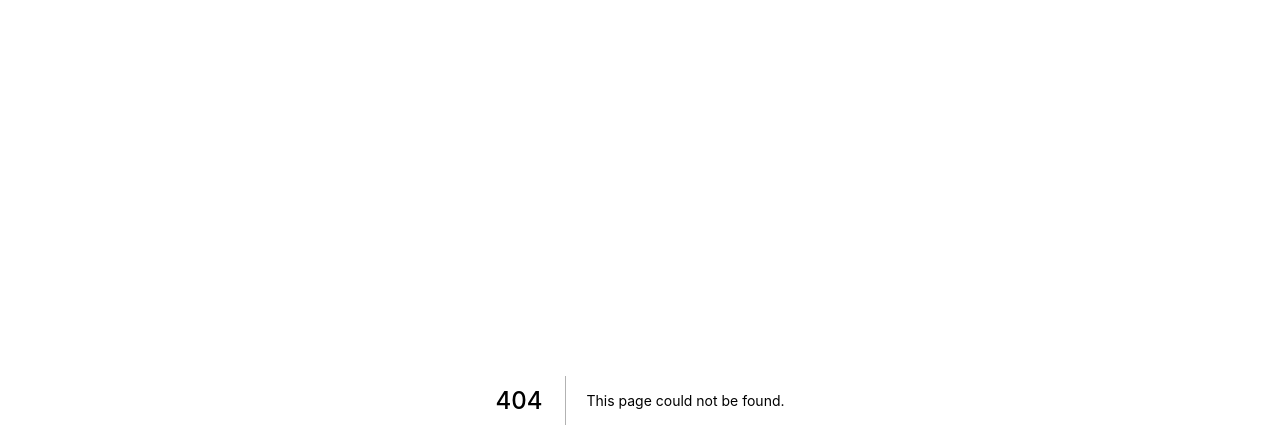
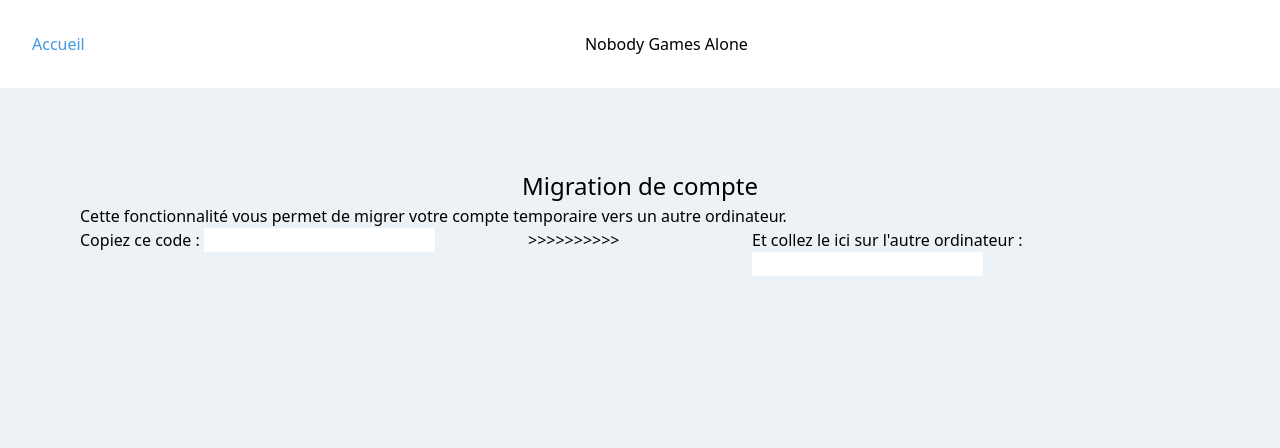
Before and after one commit to Balatzar/nobody-games-alone, a Next.js app: page /users/migrate in a window 1280 px wide. Before the commit this address had no page. Shown: the top 448 px of the page. Built offline with nearby package versions, Linux system fonts and the light colour scheme; no server answers.

Commit message:
Migrate account

```diff
--- a/components/nav.js
+++ b/components/nav.js
@@ -1,10 +1,9 @@
 import Link from "next/link";
 import { useEffect, useState } from "react";
-import { parseCookies } from "nookies";
 import useSwr from "swr";
 
 export default function Nav({ title }) {
-  const {data, error} = useSwr(`/api/users/informations`)
+  const { data, error } = useSwr(`/api/users/informations`);
 
   return (
     <nav>
--- a/pages/dashboard.js
+++ b/pages/dashboard.js
@@ -87,6 +87,15 @@ export default function Dashboard() {
                     );
                   })}
                 </ul>
+                <Link
+                  href={{
+                    pathname: `/users/migrate`,
+                  }}
+                >
+                  <a className="text-right block underline">
+                    Migrer mon compte
+                  </a>
+                </Link>
               </div>
             </div>
             <h4 className="underline mt-5">Mes disponibilités</h4>
--- a/pages/index.js
+++ b/pages/index.js
@@ -139,7 +139,6 @@ export default function IndexPage() {
           <li>
             <b>Index</b>
             <ul className="list-decimal pl-6">
-              <li className="underline">Mettre quelques jeux en avant</li>
               <li>Présenter qui joue a quel jeu (quelques exemples)</li>
               <li>Expliquer le concept du site</li>
             </ul>
@@ -155,7 +154,6 @@ export default function IndexPage() {
           <li>
             <b>Technique</b>
             <ul className="list-decimal pl-6">
-              <li>Ajouter des created_at a tous les objets</li>
               <li>
                 IMPORTANT Refacto les queries SQL pour utiliser les parametres
               </li>
@@ -175,7 +173,7 @@ export default function IndexPage() {
             <ul className="list-decimal pl-6">
               <li>
                 Mettre en place les meta tags pour les previews de partage (page
-                landing - together - games show - platform show)
+                landing - together - platform show)
               </li>
               <li className="underline">
                 Mettre en place la notion d'équipe qui permet de rassembler
--- /dev/null
+++ b/pages/users/migrate.js
@@ -0,0 +1,48 @@
+import { parseCookies, setCookie } from "nookies";
+import Head from "next/head";
+import Nav from "../../components/nav";
+import { useEffect, useState } from "react";
+
+export default function UsersMigrate() {
+  const [token, setToken] = useState("");
+  useEffect(() => {
+    const { temp_token } = parseCookies(document.cookie);
+    setToken(temp_token);
+  }, []);
+
+  return (
+    <>
+      <Head>
+        <title>Migration de compte - Nobody Games Alone</title>
+      </Head>
+      <Nav title={true} />
+
+      <div className="p-20 bg-gray-200 h-screen overflow-scroll pb-30">
+        <h3 className="text-center text-2xl">Migration de compte</h3>
+        <p>
+          Cette fonctionnalité vous permet de migrer votre compte temporaire
+          vers un autre ordinateur.
+        </p>
+        <div className="flex">
+          <label className="w-2/5">
+            Copiez ce code : <input value={token} readOnly />
+          </label>
+          <span className="w-1/5">>>>>>>>>>></span>
+          <label className="w-2/5">
+            Et collez le ici sur l'autre ordinateur :{" "}
+            <input
+              onBlur={(e) => {
+                setCookie(null, "temp_token", e.target.value, {
+                  maxAge: 10 * 365 * 24 * 60 * 60, // 10 years
+                  path: "/",
+                  sameSite: "strict",
+                });
+                location.reload();
+              }}
+            />
+          </label>
+        </div>
+      </div>
+    </>
+  );
+}
--- a/pages/users/new.js
+++ b/pages/users/new.js
@@ -36,11 +36,6 @@ export default function UserNew() {
     const data = await res.json();
     const { temp_token, username: savedusername } = data;
     setCookie(null, "temp_token", temp_token, {
-      maxAge: 10 * 365 * 24 * 60 * 60, // 10 years
-      path: "/",
-      sameSite: "strict",
-    });
-    setCookie(null, "username", savedusername, {
       maxAge: 10 * 365 * 24 * 60 * 60, // 10 years
       path: "/",
       sameSite: "strict",
```
